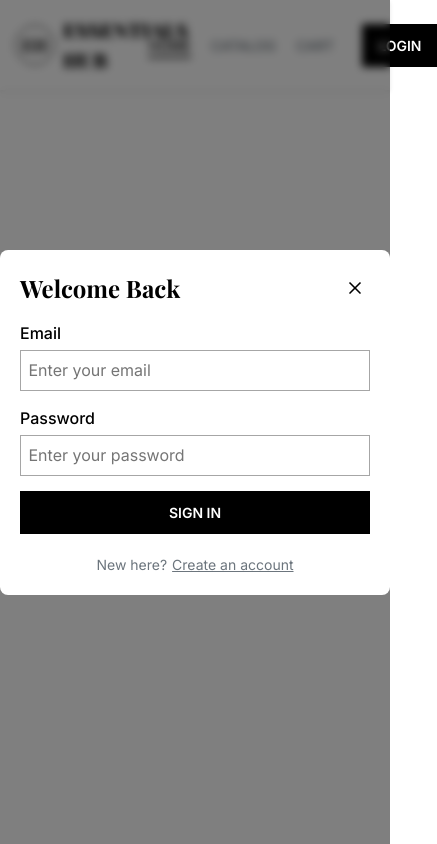
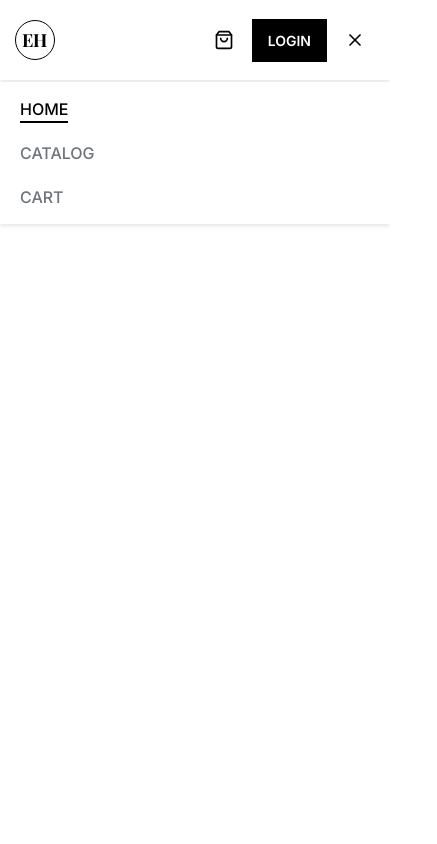
Before and after one commit to Fejiro001/essentials-hub, a React (Create React App) app: page / in a window 390 px wide. Both pictures are taken after a click on the button "Menu". Shown: the whole page, 437 px wide, since content can reach past the window. Built offline with nearby package versions, Linux system fonts and the light colour scheme; a web font is replaced by a local one.

Commit message:
Made header mobile responsive

```diff
--- a/src/App.js
+++ b/src/App.js
@@ -16,10 +16,9 @@ function App() {
   return (
     <>
       <Toaster position="top-right" />
-      <LoginModal
-        isLoginModalOpen={isLoginModalOpen}
-        setIsLoginModalOpen={setIsLoginModalOpen}
-      />
+      {isLoginModalOpen && (
+        <LoginModal setIsLoginModalOpen={setIsLoginModalOpen} />
+      )}
       <Header setIsLoginModalOpen={setIsLoginModalOpen} />
       {/* Main */}
       <Routes>
--- a/src/components/Header.js
+++ b/src/components/Header.js
@@ -1,9 +1,11 @@
+import { useState } from "react";
 import { Link, NavLink } from "react-router-dom";
+import { LuShoppingBag, LuMenu, LuX } from "react-icons/lu";
 import logo from "../media/logo.svg";
-import { LuShoppingBag } from "react-icons/lu";
 
 function Header(props) {
   const { setIsLoginModalOpen } = props;
+  const [isMenuOpen, setIsMenuOpen] = useState(false);
 
   return (
     <header>
@@ -12,7 +14,7 @@ function Header(props) {
           <img src={logo} alt="Essentials Hub Logo" />
           <h1 className="logo-text">Essentials Hub</h1>
         </Link>
-        <nav>
+        <nav className={isMenuOpen ? "menu-open" : ""}>
           <ul className="nav-links">
             <li>
               <NavLink
@@ -47,6 +49,12 @@ function Header(props) {
             onClick={() => setIsLoginModalOpen(true)}>
             Login
           </button>
+          <button
+            className="menu-btn"
+            title="Menu"
+            onClick={() => setIsMenuOpen(!isMenuOpen)}>
+            {isMenuOpen ? <LuX /> : <LuMenu />}
+          </button>
         </div>
       </div>
     </header>
--- a/src/css/index.css
+++ b/src/css/index.css
@@ -88,6 +88,7 @@ header {
 }
 
 .header-container {
+  height: 80px;
   padding: 1.5rem 0;
 }
 
@@ -175,6 +176,15 @@ header {
 .cart-btn:hover {
   background-color: var(--color-black);
   color: var(--color-white);
+}
+
+.menu-btn {
+  display: none;
+  padding: 1rem;
+  font-size: var(--fs-md);
+  background-color: transparent;
+  color: var(--color-black);
+  border-radius: 50%;
 }
 
 /* LOGIN */
@@ -280,3 +290,46 @@ form .form-group {
 .create-account-btn:hover {
   color: var(--color-black);
 }
+
+/* Media Queries */
+/* Tablet */
+@media (max-width: 1023px) {
+}
+
+/* Mobile */
+@media (max-width: 767px) {
+  .logo h1 {
+    display: none;
+  }
+
+  nav {
+    display: none;
+  }
+
+  .menu-open {
+    display: block;
+    position: absolute;
+    top: 82px;
+    left: 0;
+    width: 100%;
+    background-color: var(--color-white);
+    box-shadow: 0 2px 4px rgba(0, 0, 0, 0.1);
+    padding: 1rem 0;
+    z-index: 998;
+  }
+
+  .menu-open .nav-links {
+    flex-direction: column;
+    align-items: flex-start;
+    padding: 0.5rem 2rem;
+    gap: 2rem;
+  }
+
+  .menu-open .nav-links a {
+    font-size: var(--fs-base);
+  }
+
+  .menu-btn {
+    display: block;
+  }
+}
```
Also changed, not shown: src/components/LoginModal.js (+4 -4 lines).
